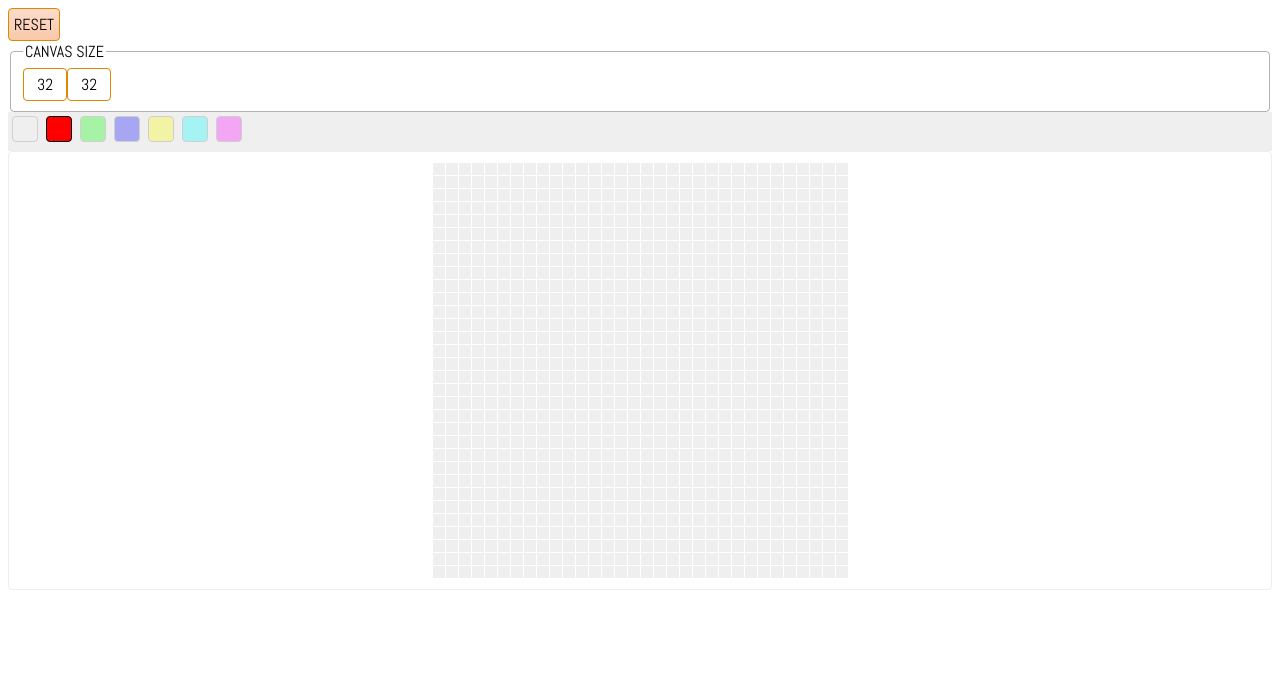
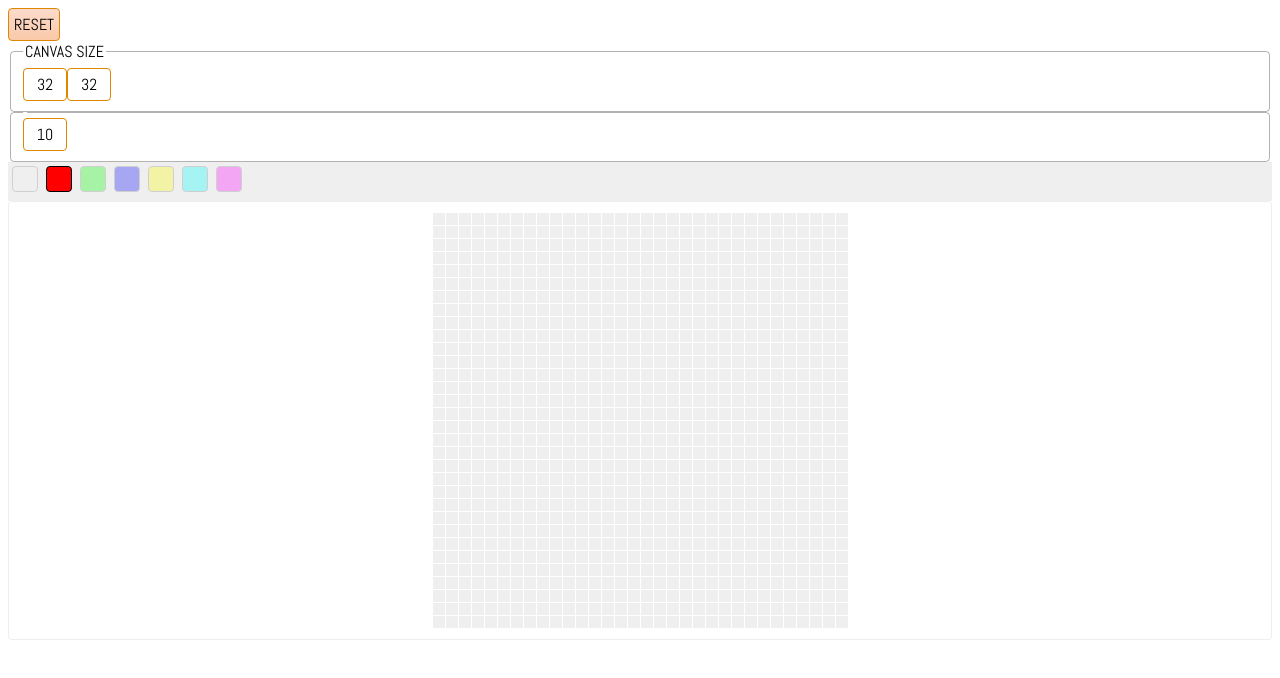
Before and after one commit to SikoSoft/pixelcraft, a Vue app: page / in a window 1280 px wide. Shown: the top 678 px of the page. Built offline with nearby package versions, Linux system fonts and the light colour scheme.

Commit message:
PixelSize component

```diff
--- /dev/null
+++ b/src/components/PixelSize.vue
@@ -0,0 +1,25 @@
+<template>
+  <fieldset>
+    <legend>{{ $strings.pixelSize }}</legend>
+    <input type="text" v-model="size" class="number"/>
+  </fieldset>
+</template>
+
+<script>
+export default {
+  computed: {
+    size: {
+      get: function () {
+        return this.$store.state.cellSize;
+      },
+      set: function(newSize) {
+        this.$store.commit('setCellSize', { size: newSize });
+      }
+    }
+  }
+};
+</script>
+
+<style lang="less" scoped>
+
+</style>
--- a/src/components/ToolBar.vue
+++ b/src/components/ToolBar.vue
@@ -2,18 +2,20 @@
   <div id="pc-toolbar">
     <button @click="resetCanvas">{{ $strings.reset }}</button>
     <Dimension/>
+    <PixelSize/>
   </div>
 </template>
 
 <script>
 import Dimension from './Dimension.vue';
+import PixelSize from './PixelSize.vue';
 import { mapMutations } from 'vuex';
 
 export default {
   data: () => ({
     message: "Tool bar"
   }),
-  components: { Dimension },
+  components: { Dimension, PixelSize },
   mounted () {
     //console.log("mounted", this.$strings);
   },
--- a/src/store.js
+++ b/src/store.js
@@ -41,6 +41,9 @@ const mutations = {
   },
   setDim (state, { axis, value }) {
     state.dim[axis] = parseInt(value);
+  },
+  setCellSize (state, { size }) {
+    state.cellSize = size;
   }
 };
 
```
